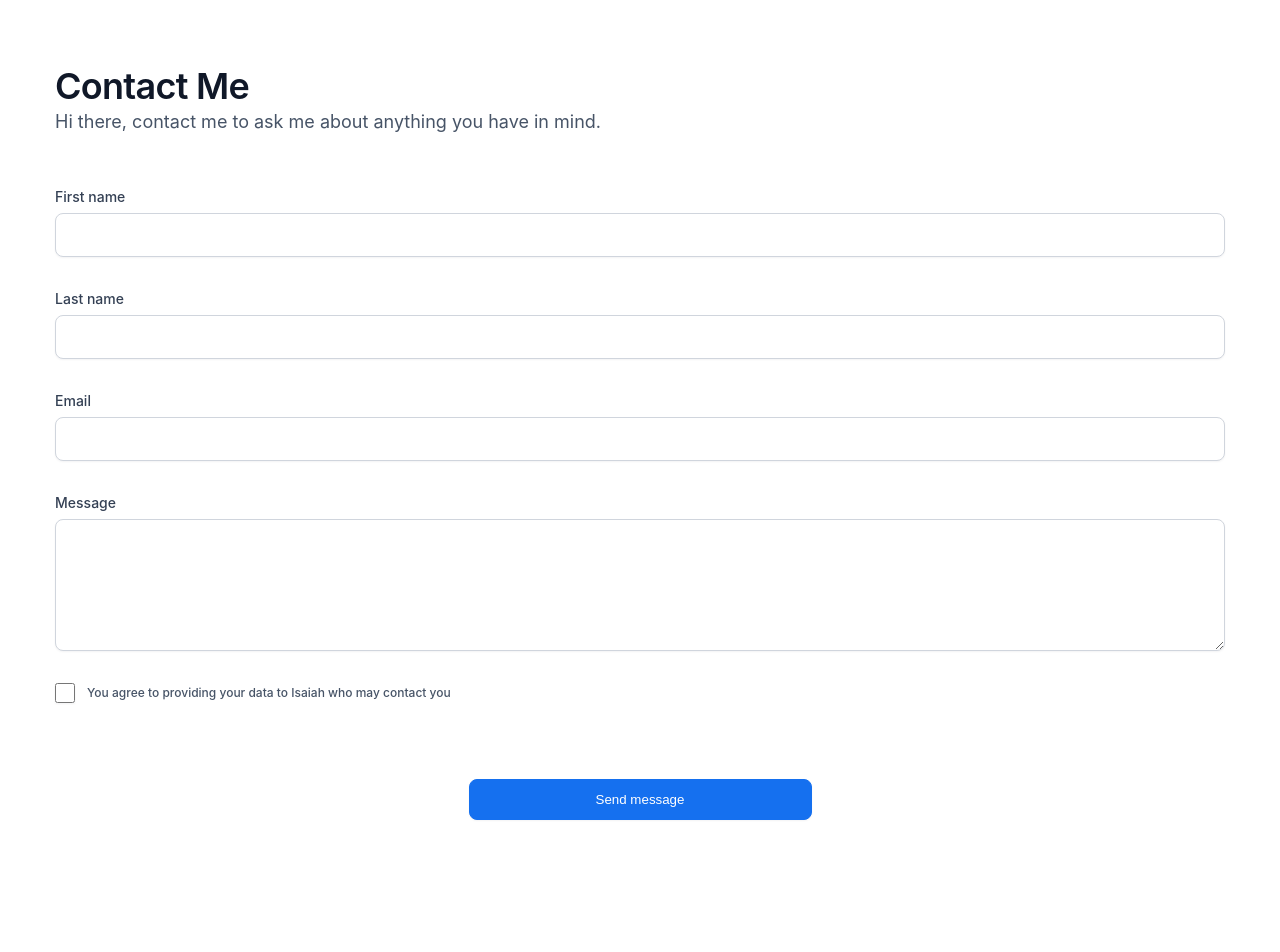
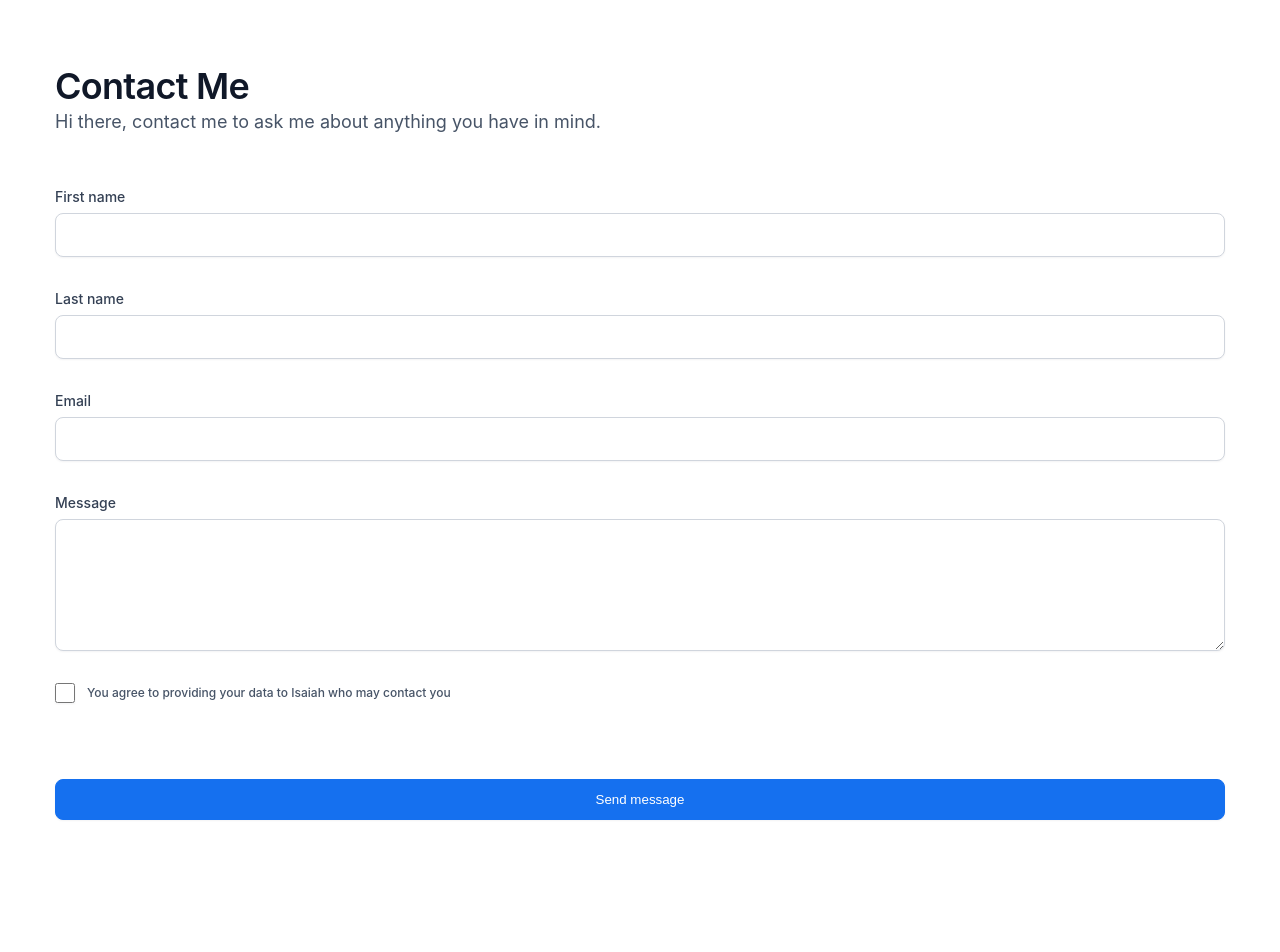
Before and after one commit to evansaizik/HNG_TASK_ONE, a React (Create React App) app: page /contact in a window 1280 px wide. Shown: the top 952 px of the page. Built offline with nearby package versions, Linux system fonts and the light colour scheme.

Commit message:
style: form button width modification

```diff
--- a/src/components/Button.module.css
+++ b/src/components/Button.module.css
@@ -6,7 +6,7 @@
   padding: 0px;
   gap: 12px;
   width: 100%;
-  height: 68px;
+  height: 76px;
   border: 1px;
   border-radius: 1rem;
   filter: drop-shadow(0px 1px 2px rgba(16, 24, 40, 0.05));
--- a/src/components/pages/Contact.module.css
+++ b/src/components/pages/Contact.module.css
@@ -145,7 +145,7 @@ button {
   align-items: center;
   padding: 12px 20px;
   gap: 8px;
-  width: 343px;
+  width: 91.4%;
   height: 48px;
   background: #1570EF;
   border: 1px solid #1570EF;
@@ -154,8 +154,8 @@ button {
   color: #FFFFFF;
 }
 
-/* @media screen and (min-width: 768px) {
+@media screen and (min-width: 768px) {
   .container {
     width: 80%;
   }
-} */
+}
```
